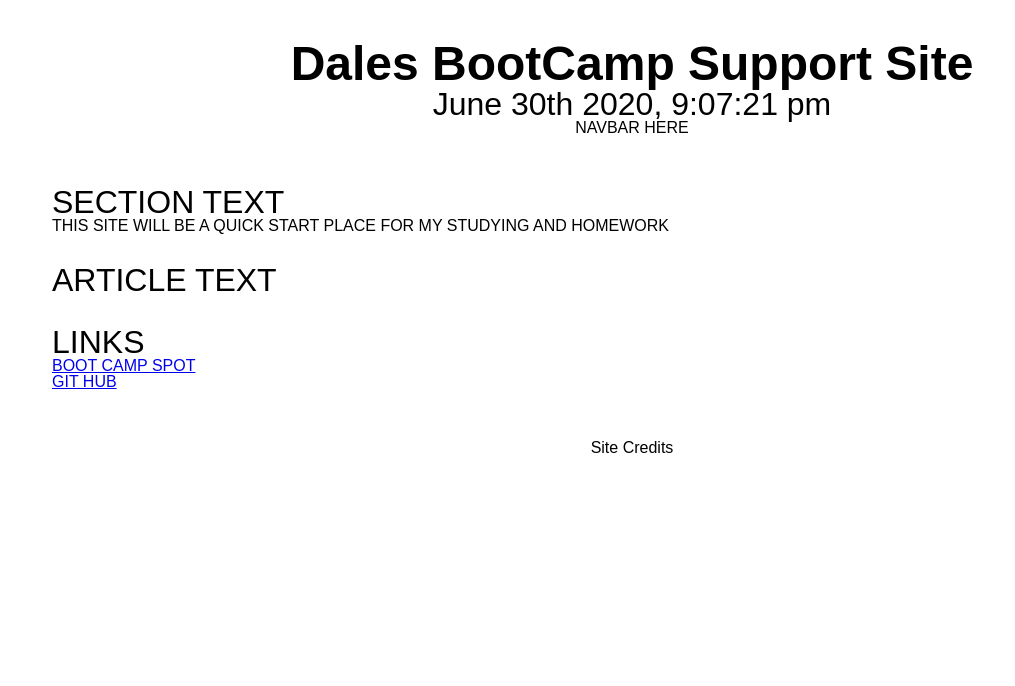
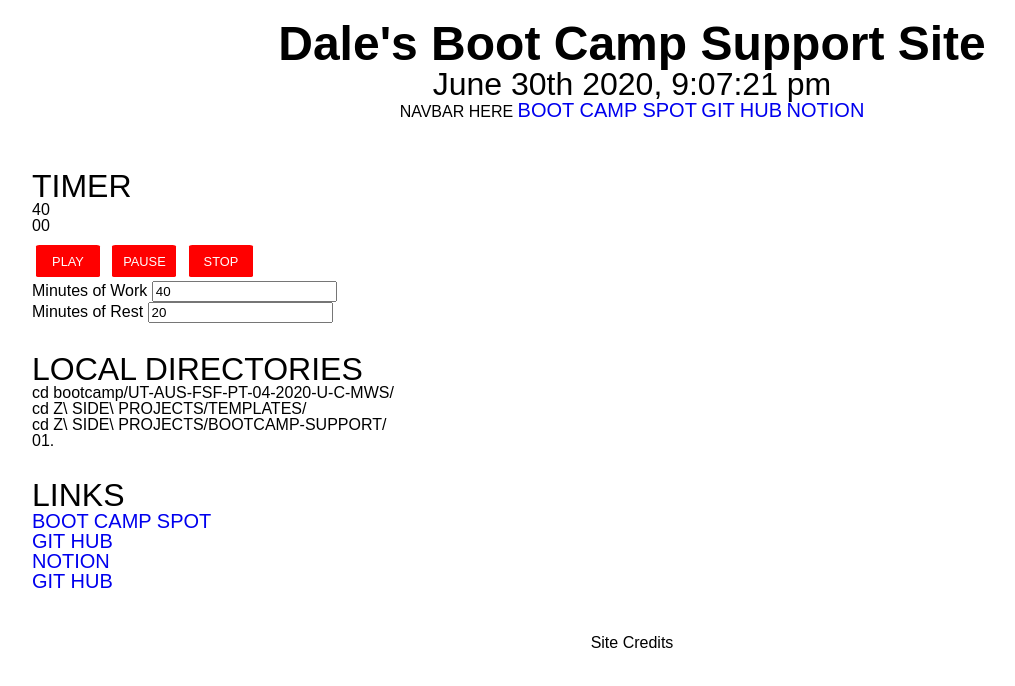
Before and after one commit to drkittendorf/drk01-bootcamp-start-page, a plain HTML site: page index.html in a window 1280 px wide. Shown: the whole page, without its empty margins (8-1023 px from the left). Drawn offline with nearby package versions, Linux system fonts and the light colour scheme.

Commit message:
timer started

```diff
--- a/assets/css/style.css
+++ b/assets/css/style.css
@@ -1,6 +1,9 @@
 :root {
   padding: 0;
   font: 1rem;
+  font-family: Arial, Helvetica, sans-serif;
+  --primary-color: #3a4052;
+  --button-color: white;
 }
 
 h1 {
@@ -8,31 +11,56 @@ h1 {
   font-weight: bold;
 }
 
+h2 {
+  font-size: 2rem;
+}
 
-h2 {
- font-size: 2rem;
-
+h3 {
+  font-size: 1.5rem;
 }
 
 a {
   font-family: Arial, Helvetica, sans-serif;
+  text-decoration: none;
+
+}
+
+a:link{
+   font-size: 1.25rem;
+}
+
+a:hover {
+  transform: scale(1.2);
+  color: blueviolet;
+}
+
+/* button from tomato timer */
+button {
+  height: 2rem;
+  width: 4rem;
+  margin: .25rem;
+  margin-top: .7rem;
+  border-radius: 5%;
+  font-size: .8rem;
+  background-color: red;
+  border: none;
+  color: #fdfdfd;
+  cursor: pointer;
 }
 
 body {
-  margin: 10px;
-  padding: 10px;
+  margin: 0px;
+  padding: 0px;
   border: 0px;
-  font-size: 100%;
-  font: 12px;
+  font: 1rem;
 }
 
 header {
   font-family: Arial, Helvetica, sans-serif;
-  margin: 10px;
-  padding: 10px;
-  border: 3px;
-  font-size: 100%;
-  font: 12px;
+  margin: 0.75rem;
+  padding: 0.5rem;
+  border: 0.25rem;
+  font: 1.5rem;
   text-align: center;
 }
 
@@ -44,16 +72,14 @@ main {
   margin: 10px;
   padding: 10px;
   border: 3px;
-  font-size: 100%;
-  font: 12px;
+  font: 1rem;
 }
 
 aside {
   margin: 10px;
   padding: 10px;
   border: 3px;
-  font-size: 100%;
-  font: 12px;
+  font: 1rem;
   align-self: left;
 }
 
@@ -61,8 +87,7 @@ section {
   margin: 10px;
   padding: 10px;
   border: 3px;
-  font-size: 100%;
-  font: 12px;
+  font: 1rem;
   align-self: right;
 }
 
@@ -70,17 +95,14 @@ article {
   margin: 10px;
   padding: 10px;
   border: 10px;
-  font-size: 100%;
-  font: 12px;
+  font: 1rem;
   align-self: right;
 }
 
 footer {
-  font-family: Arial, Helvetica, sans-serif;
-  margin: 10px;
-  padding: 10px;
-  border: 10px;
-  font-size: 100%;
-  font: 12px;
+  margin: 0.5rem;
+  padding: 0.25rem;
+  border: 0.25rem;
+  font: 1.25rem;
   text-align: center;
 }
--- /dev/null
+++ b/assets/scripts/tomatoscript.js
@@ -0,0 +1,187 @@
+var statusSpan = document.querySelector("#status");
+var statusToggle = document.querySelector("#status-toggle");
+var playButton = document.querySelector("#play");
+var pauseButton = document.querySelector("#pause");
+var stopButton = document.querySelector("#stop");
+var minutesDisplay = document.querySelector("#minutes");
+var secondsDisplay = document.querySelector("#seconds");
+var workMinutesInput = document.querySelector("#work-minutes");
+var restMinutesInput = document.querySelector("#rest-minutes");
+
+var totalSeconds = 0;
+var secondsElapsed = 0;
+var status = "Working";
+var interval;
+
+/* One thing to distinguish here is that not all functions are created equal.
+   Some functions just change settings, some functions just call other functions,
+   some functions just format strings or numbers, etc. */
+
+//this launches the app by calling setTime() and renderTime()
+getTimePreferences();
+
+//These two functions are just for making sure the numbers look nice for the html elements
+function getFormattedMinutes() {
+  //
+  var secondsLeft = totalSeconds - secondsElapsed;
+
+  var minutesLeft = Math.floor(secondsLeft / 60);
+
+  var formattedMinutes;
+
+  if (minutesLeft < 10) {
+    formattedMinutes = "0" + minutesLeft;
+  } else {
+    formattedMinutes = minutesLeft;
+  }
+
+  return formattedMinutes;
+}
+
+function getFormattedSeconds() {
+  var secondsLeft = (totalSeconds - secondsElapsed) % 60;
+
+  var formattedSeconds;
+
+  if (secondsLeft < 10) {
+    formattedSeconds = "0" + secondsLeft;
+  } else {
+    formattedSeconds = secondsLeft;
+  }
+
+  return formattedSeconds;
+}
+
+/* This function just retrieves the values from the html input elements; Sort of
+   getting run in the background, it sets the totalSeconds variable which
+   is used in getFormattedMinutes/Seconds() and the renderTime() function.
+   It essentially resets our timer */
+function setTime() {
+  var minutes;
+
+  if (status === "Working") {
+    minutes = workMinutesInput.value.trim();
+  } else {
+    minutes = restMinutesInput.value.trim();
+  }
+
+  clearInterval(interval);
+  totalSeconds = minutes * 60;
+}
+
+function playAudio() {
+  x.play();
+}
+
+
+//This function does 2 things. displays the time and checks to see if time is up.
+function renderTime() {
+  // When renderTime is called it sets the textContent for the timer html...
+  minutesDisplay.textContent = getFormattedMinutes();
+  secondsDisplay.textContent = getFormattedSeconds();
+
+
+  // ..and then checks to see if the time has run out
+  if (secondsElapsed >= totalSeconds) {
+    if (status === "Working") {
+      alert("Time for a break!");
+      playAudio();
+    } else {
+      alert("Time to get back to work!");
+    }
+
+    stopTimer();
+  }
+}
+
+// This function is where the "time" aspect of the timer runs
+// Notice no settings are changed other than to increment the secondsElapsed var
+function startTimer() {
+  setTime();
+
+  // we only want to start the timer if minutes is > 0
+  if (totalSeconds > 0) {
+    /* the "interval" variable here using "setInterval()" begins the recurring increment of the
+       secondsElapsed variable which is used to check if the time is up */
+    interval = setInterval(function () {
+      secondsElapsed++;
+      //So renderTime() is called here once every second.
+      renderTime();
+    }, 1000);
+  } else {
+    alert("Minutes of work/rest must be greater than 0.");
+  }
+}
+
+/* This function stops the setInterval() set in startTimer but does not
+   reset the secondsElapsed variable and does not reset the time by calling "setTime()" */
+function pauseTimer() {
+  clearInterval(interval);
+  renderTime();
+}
+
+/* This function stops the interval and also resets secondsElapsed
+   and calls "setTime()" which effectively reset the timer
+   to the input selections workMinutesInput.value and restMinutesInput.value */
+function stopTimer() {
+  secondsElapsed = 0;
+  setTime();
+  renderTime();
+}
+
+/* Our timer is fancy enough to handle 2 different settings at once this toggle
+   function basically just specifies which of our 2 timer settings to use. */
+function toggleStatus(event) {
+  var checked = event.target.checked;
+
+  if (checked) {
+    status = "Working";
+  } else {
+    status = "Resting";
+  }
+
+  statusSpan.textContent = status;
+
+  secondsElapsed = 0;
+  setTime();
+  renderTime();
+}
+
+function getTimePreferences() {
+  /* Here we check to see if any preferences have
+     been set in the local storage via "setTimePreferences()" */
+  var preferences = JSON.parse(localStorage.getItem("preferences"));
+
+  /* "setTimePreferences()" is actually never called so the below code will never run
+     (ie. the "preferences" variable checked below will always be null.
+     The settings are always set by directly checking the input elements in the setTime() function) */
+  if (preferences) {
+    if (preferences.workMinutes) {
+      workMinutesInput.value = preferences.workMinutes;
+    }
+
+    if (preferences.restMinutes) {
+      restMinutesInput.value = preferences.restMinutes;
+    }
+  }
+
+  //This is where the app is really kicked-off, setTime and renderTime are the two main routines.
+  setTime();
+  renderTime();
+}
+
+//This function is defined but never used.
+function setTimePreferences() {
+  localStorage.setItem(
+    "preferences",
+    JSON.stringify({
+      workMinutes: workMinutesInput.value.trim(),
+      restMinutes: restMinutesInput.value.trim(),
+    })
+  );
+}
+
+playButton.addEventListener("click", startTimer);
+pauseButton.addEventListener("click", pauseTimer);
+stopButton.addEventListener("click", stopTimer);
+statusToggle.addEventListener("change", toggleStatus);
--- a/index.html
+++ b/index.html
@@ -1,6 +1,5 @@
 <!DOCTYPE html>
 <html lang="en">
-
   <head>
     <meta charset="UTF-8" />
     <meta name="viewport" content="width=device-width, initial-scale=1.0" />
@@ -16,38 +15,106 @@
 
   <body>
     <header>
-    <h1>Dales BootCamp Support Site</h1>
+      <h1>Dale's Boot Camp Support Site</h1>
       <h2 class="currentTime">Time Here</h2>
       <nav>
         <div>
           NAVBAR HERE
+          <a href="https://bootcampspot.com/" target="_blank">BOOT CAMP SPOT</a>
+          <a
+            href="https://github.com/drkittendorf?tab=repositories"
+            target="_blank"
+            >GIT HUB</a
+          >
+          <a
+            href="https://www.notion.so/UT-Coding-Boot-Camp-9259ccf0918f4262b3c9ee1b9696be17"
+            target="_blank"
+            >NOTION</a
+          >
         </div>
       </nav>
     </header>
 
     <main id="main-content" class="container-fluid row">
       <section class="column">
-      <row>
-        <h2>SECTION TEXT</h2>
-        <p>
-          THIS SITE WILL BE A QUICK START PLACE FOR MY STUDYING AND HOMEWORK
-        </p>
+        <row class="time">
+          <h2>TIMER</h2>
+          <div id="minutes"></div><div id="seconds"></div>
+          <div class="buttons">
+            <button aria-label="play" id="play">
+              PLAY
+              <i class="fa fa-play" aria-hidden="true"></i>
+            </button>
+            <button aria-label="pause" id="pause">
+              PAUSE
+              <i class="fa fa-pause" aria-hidden="true"></i>
+            </button>
+            <button aria-label="stop" id="stop">
+              STOP
+              <i class="fa fa-stop" aria-hidden="true"></i>
+            </button>
+          </div>
+              <audio id="myAudio">
+                  <source src="" type="audio/ogg">
+                  <source src="" type="audio/mpeg">
+                  Your browser does not support the audio element.
+              </audio>
+          <div class="inputs">
+            <div class="input-group">
+              <label for="work-minutes">Minutes of Work</label>
+              <input type="number" name="work" id="work-minutes" value="40" />
+            </div>
+            <div class="input-group">
+              <label for="rest-minutes">Minutes of Rest</label>
+              <input type="number" name="rest" id="rest-minutes" value="20" />
+            </div>
+          </div>
         </row>
       </section>
 
-    <article class="column">
-      <row>
-        <h2>ARTICLE TEXT</h2>
-      </row>
+      <article class="row">
+        <column>
+          <h2>LOCAL DIRECTORIES</h2>
+          <ul>
+            <li>cd bootcamp/UT-AUS-FSF-PT-04-2020-U-C-MWS/</li>
+            <li>cd Z\ SIDE\ PROJECTS/TEMPLATES/</li>
+            <li>cd Z\ SIDE\ PROJECTS/BOOTCAMP-SUPPORT/</li>
+            <li></li>
+          </ul>
+          01.
+        </column>
       </article>
 
       <aside class="column">
         <h2>LINKS</h2>
         <ul>
-        <li> <a href="https://bootcampspot.com/">BOOT CAMP SPOT</a></li>
-        <li> <a href="https://github.com/">GIT HUB</a></li>
+          <li>
+            <a href="https://bootcampspot.com/" target="_blank"
+              >BOOT CAMP SPOT</a
+            >
+          </li>
+          <li>
+            <a
+              href="https://github.com/drkittendorf?tab=repositories"
+              target="_blank"
+              >GIT HUB</a
+            >
+          </li>
+          <li>
+            <a
+              href="https://www.notion.so/UT-Coding-Boot-Camp-9259ccf0918f4262b3c9ee1b9696be17"
+              target="_blank"
+              >NOTION</a
+            >
+          </li>
+          <li>
+            <a
+              href="https://github.com/drkittendorf/10-template-engine"
+              target="_blank"
+              >GIT HUB</a
+            >
+          </li>
         </ul>
-
       </aside>
     </main>
 
@@ -57,17 +124,20 @@
 
     <!--HIDE SCRIPTS UNDER THE BODY (or at the end of the Body)-->
     <!--jquery.min.js-->
-  <script src="https://code.jquery.com/jquery-3.5.1.min.js"
-    integrity="sha256-9/aliU8dGd2tb6OSsuzixeV4y/faTqgFtohetphbbj0=" crossorigin="anonymous"></script>
+    <script
+      src="https://code.jquery.com/jquery-3.5.1.min.js"
+      integrity="sha256-9/aliU8dGd2tb6OSsuzixeV4y/faTqgFtohetphbbj0="
+      crossorigin="anonymous"
+    ></script>
     <!--Link to Moment JS Library-->
     <script src="assets/lib/moment/moment-with-locales.js"></script>
     <!--homebrewed JS -->
     <script src="assets/scripts/script.js"></script>
     <script src="assets/scripts/methods.js"></script>
+    <script src="assets/scripts/tomatoscript.js"></script>
     <!--Console Logging Moment JS-->
     <script>
       console.log(moment());
     </script>
   </body>
-
 </html>
```
Lines whose indentation alone changed are shown as unchanged.
